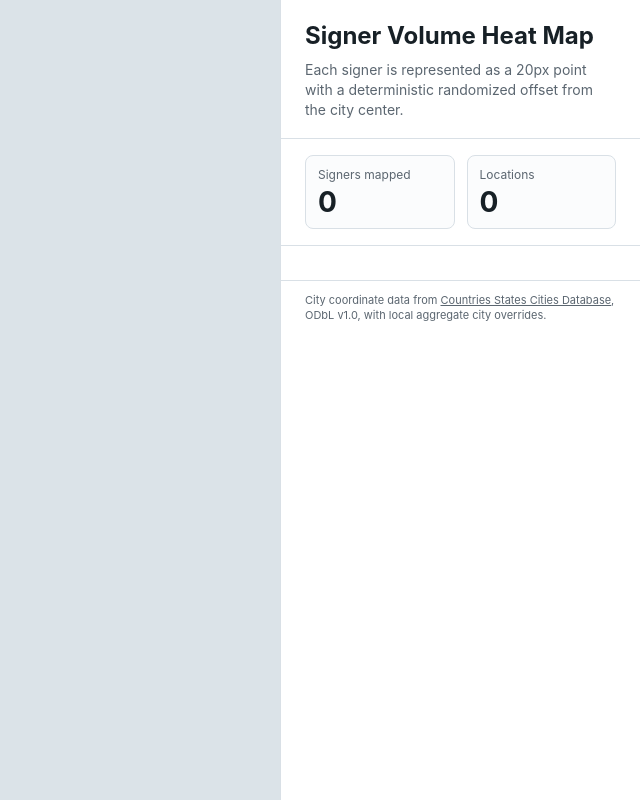
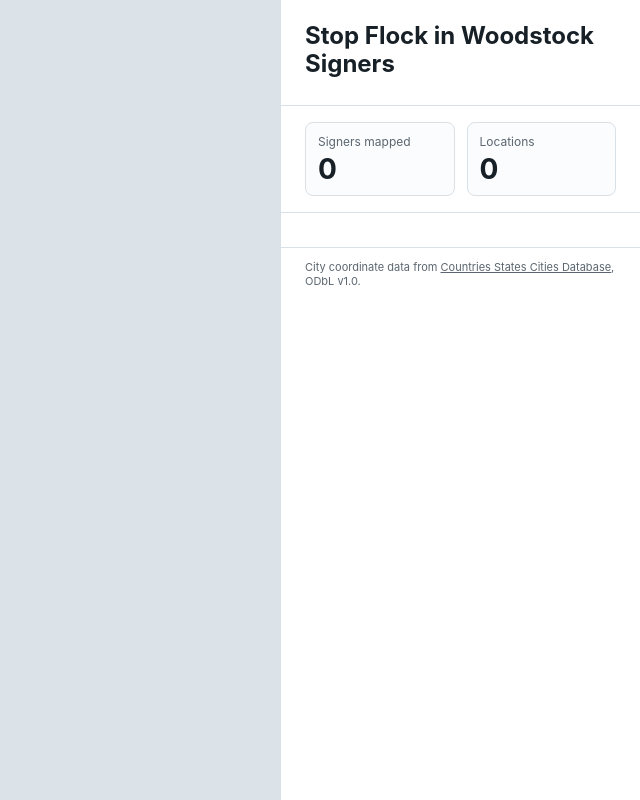
Before and after one commit to stopflockinwoodstock/signers-map, a website: page src/template.html in a window 1280 px wide. Shown: the whole page, without its empty margins (640-1280 px from the left). Drawn offline with nearby package versions, Linux system fonts and the light colour scheme.

Commit message:
Update signer map title and footer copy

```diff
--- a/src/template.html
+++ b/src/template.html
@@ -3,7 +3,7 @@
 <head>
   <meta charset="utf-8">
   <meta name="viewport" content="width=device-width, initial-scale=1">
-  <title>Signer Volume Heat Map</title>
+  <title>Stop Flock in Woodstock Signers</title>
   <link rel="stylesheet" href="https://unpkg.com/leaflet@1.9.4/dist/leaflet.css">
   <style>
     :root {
@@ -279,8 +279,7 @@
     <section id="map" aria-label="Heat map of signer volume by city"></section>
     <aside class="panel" aria-label="Signer counts by location">
       <header class="header">
-        <h1>Signer Volume Heat Map</h1>
-        <p class="subhead">Each signer is represented as a 20px point with a deterministic randomized offset from the city center.</p>
+        <h1>Stop Flock in Woodstock Signers</h1>
       </header>
       <section class="stats" aria-label="Summary statistics">
         <div class="stat">
@@ -294,7 +293,7 @@
       </section>
       <section class="list" id="locationList" aria-label="Locations ranked by signer count"></section>
       <footer class="source-note">
-        City coordinate data from <a href="https://github.com/dr5hn/countries-states-cities-database">Countries States Cities Database</a>, ODbL v1.0, with local aggregate city overrides.
+        City coordinate data from <a href="https://github.com/dr5hn/countries-states-cities-database">Countries States Cities Database</a>, ODbL v1.0.
       </footer>
     </aside>
   </main>
```
